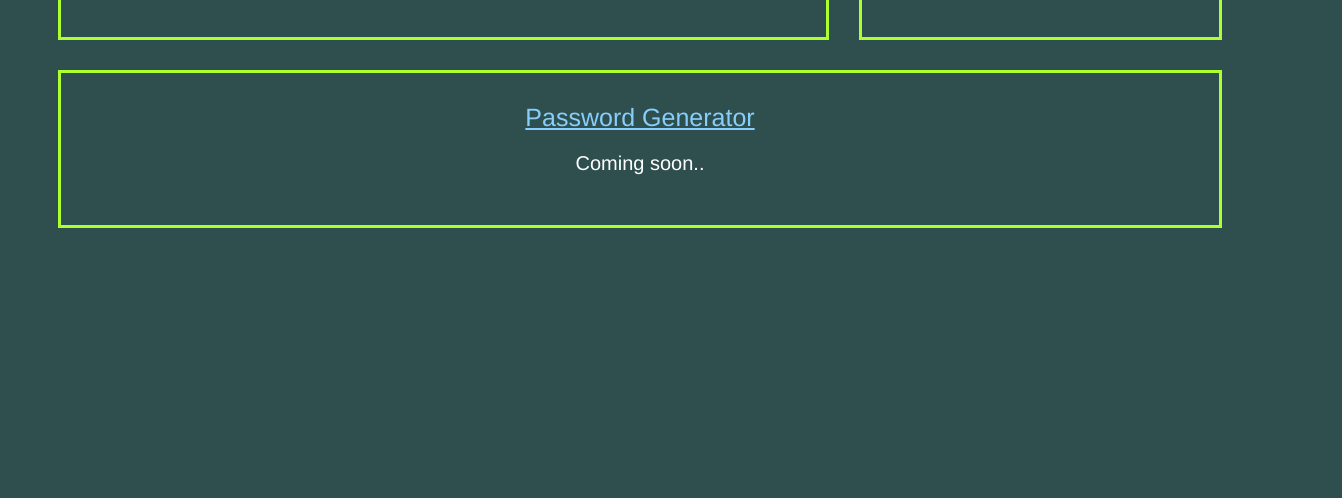
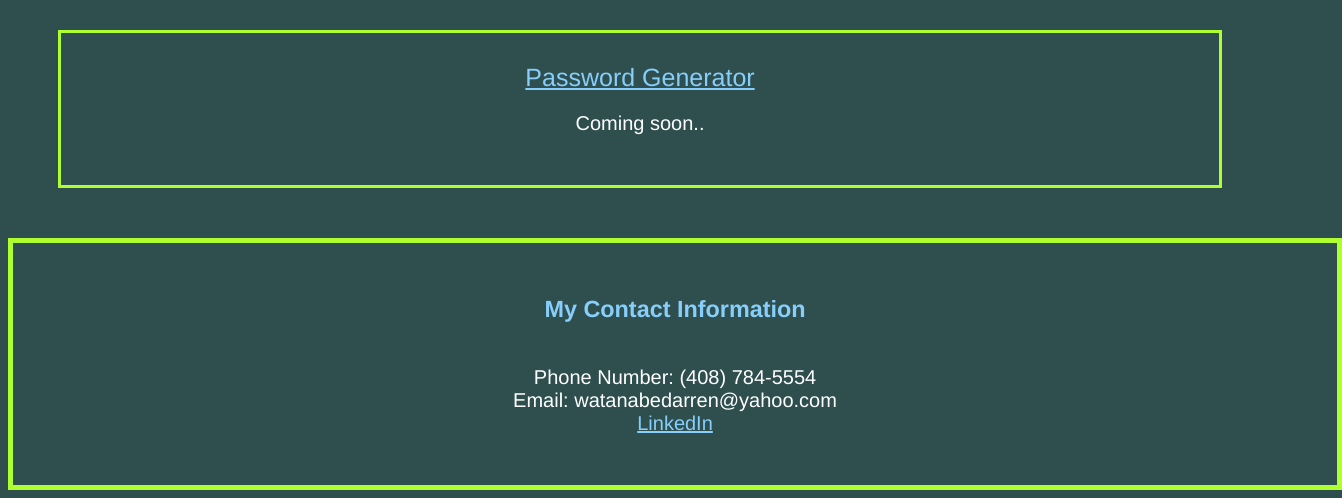
Before and after one commit to Darrenkwatanabe/Darren-Watanabe-Portfolio, a plain HTML site: page index.html in a window 1280 px wide. Shown: the part 1539-2037 px from the top of the page, 1342 px wide, since content can reach past the window. Before the commit the page ends 1825 px from the top, so only its background shows below. Drawn offline with Linux system fonts and the light colour scheme.

Commit message:
added password generator card and updated contact info on index.html and css

```diff
--- a/assets/css/style.css
+++ b/assets/css/style.css
@@ -6,8 +6,10 @@
 
 header {
     text-align: center;;
-    padding: 60px;
-    font-size: 30px;
+    padding: 10px;
+    font-size: 40px;
+    border: 5px solid lightgoldenrodyellow;
+    width: 100%;
 }
 
 main {
@@ -28,7 +30,6 @@ main p {
 
 nav {
     text-align: center;
-    background-color: lightgoldenrodyellow;
 }
 
 nav a {
@@ -106,3 +107,15 @@ nav a {
     margin: 10px auto;
     max-width: 300px;
 }
+
+.contact-info .contact-info-card  {
+    display: flex;
+    flex-direction: column;
+    flex-wrap: wrap;
+    width: 100%;
+    border: 5px solid greenyellow;
+    padding: 30px;
+    font-size: 20px;
+    text-align: center;
+    flex-grow: 4;
+}
--- a/index.html
+++ b/index.html
@@ -17,7 +17,7 @@
     <a href="#about-me">About Me</a>
     <a href="https://github.com/Darrenkwatanabe">Portfolio</a>
     <a href="#gallery"> Work Gallery</a>
-    <a href="#">Contact Info</a>
+    <a href="#contact-info">Contact Info</a>
 </nav>
 
 <!-- creating section for profile avatar with label -->
@@ -57,5 +57,13 @@
         </section>
       </div>
 
+    <div class="contact-info">
+        <section class ="contact-info-card">
+            <h3 id="contact-info">My Contact Information</h3>
+            <p> Phone Number: (408) 784-5554 <br>
+            Email: watanabedarren@yahoo.com <br>
+            <a href="https://www.linkedin.com/in/darren-watanabe-982526253/">LinkedIn</a></p>
+        </section>
+    </div>
     </section>
 </main>
```
